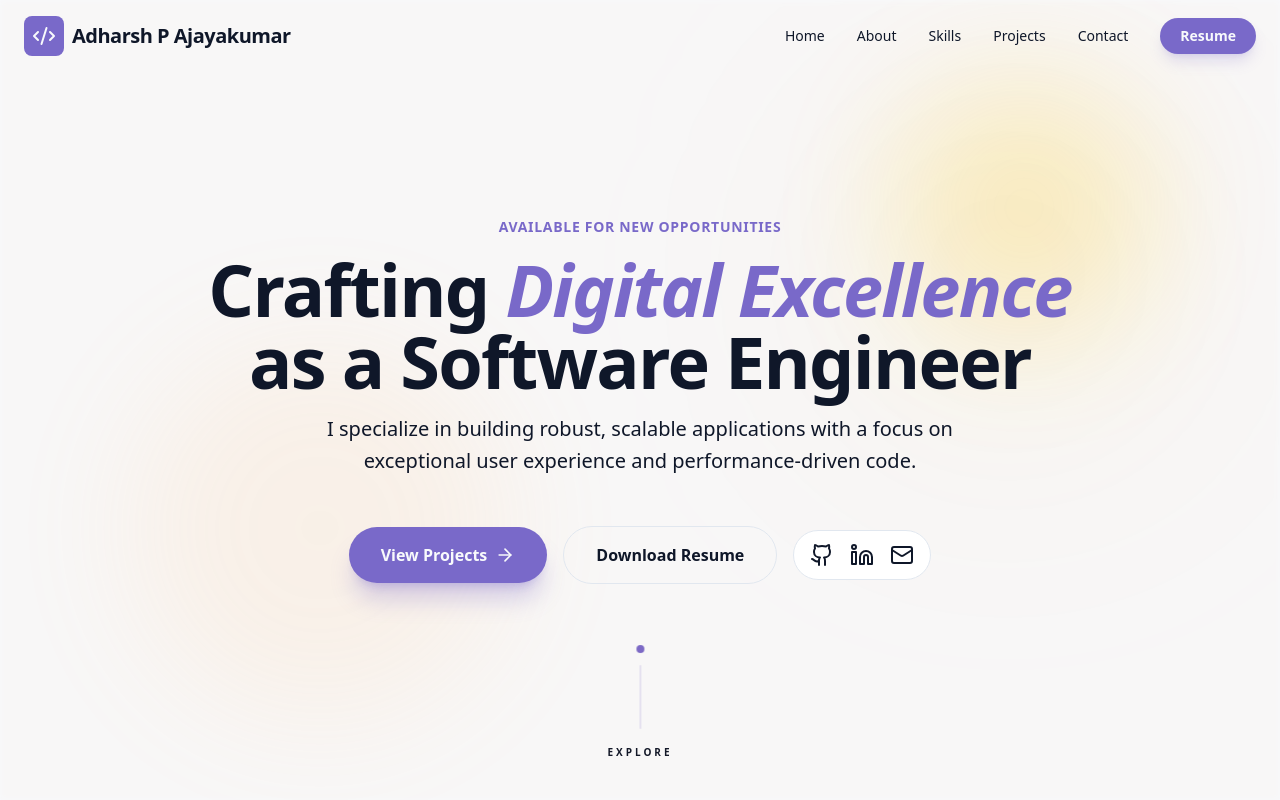
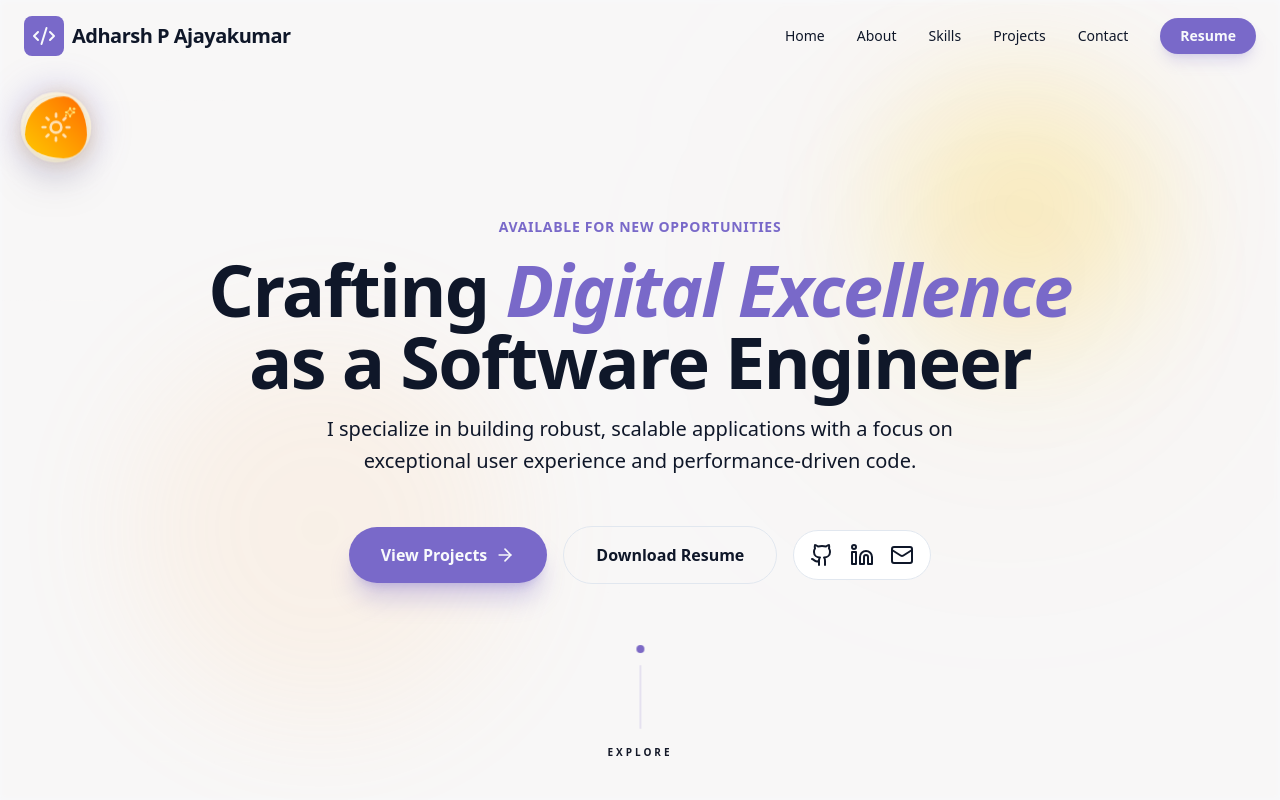
Before and after one commit to adharsh555/Portfolio_React_Tailwind, a React (Vite) app: page / in a window 1280 px wide. Shown: the top 800 px of the page. Built offline with nearby package versions, Linux system fonts and the light colour scheme.

Commit message:
Introduce dynamic wind system, fix OverlaySystem syntax, and sanitize Tailwind CSS for build stability

```diff
--- a/src/App.jsx
+++ b/src/App.jsx
@@ -4,6 +4,7 @@ import { Toaster } from './components/ui/toaster';
 import { NotFound } from './Pages/NotFound';
 import { EnvironmentProvider } from './context/EnvironmentContext';
 import { OverlaySystem } from './components/OverlaySystem';
+import { ThemeToggle } from './components/ThemeToggle';
 
 function App() {
 
@@ -11,6 +12,7 @@ function App() {
   return (
     <EnvironmentProvider>
       <OverlaySystem />
+      <ThemeToggle />
       <Toaster />
       <BrowserRouter>
         <Routes>
--- a/src/components/OverlaySystem.jsx
+++ b/src/components/OverlaySystem.jsx
@@ -1,9 +1,20 @@
-import React, { useMemo } from 'react';
+import React, { useMemo, useState, useEffect } from 'react';
 import { useEnvironment } from '../context/EnvironmentContext';
 import { cn } from '../lib/utils';
 
 export const OverlaySystem = () => {
     const { season, timeMode } = useEnvironment();
+    const [isWindy, setIsWindy] = useState(false);
+
+    useEffect(() => {
+        const toggleWind = () => {
+            setIsWindy(prev => !prev);
+            const nextInterval = isWindy ? Math.random() * 10000 + 10000 : Math.random() * 5000 + 5000;
+            setTimeout(toggleWind, nextInterval);
+        };
+        const timer = setTimeout(toggleWind, 5000);
+        return () => clearTimeout(timer);
+    }, [isWindy]);
 
     const particles = useMemo(() => {
         const count = season === 'summer' ? 0 : 50;
@@ -29,6 +40,17 @@ export const OverlaySystem = () => {
         }));
     }, [timeMode]);
 
+    const windStreaks = useMemo(() => {
+        if (!isWindy) return [];
+        return Array.from({ length: 5 }).map((_, i) => ({
+            id: i,
+            top: `${Math.random() * 100}%`,
+            delay: `${Math.random() * 2}s`,
+            duration: `${1 + Math.random() * 2}s`,
+            width: `${100 + Math.random() * 200}px`
+        }));
+    }, [isWindy]);
+
     return (
         <div className="fixed inset-0 pointer-events-none z-[5] overflow-hidden">
             {/* Night Sky Elements */}
@@ -38,7 +60,7 @@ export const OverlaySystem = () => {
                     {stars.map(star => (
                         <div
                             key={`star-${star.id}`}
-                            className="absolute bg-white rounded-full animate-[star-twinkle_infinite_ease-in-out]"
+                            className="absolute bg-white rounded-full animate-[star-twinkle_1.5s_infinite_ease-in-out]"
                             style={{
                                 top: star.top,
                                 left: star.left,
@@ -53,6 +75,25 @@ export const OverlaySystem = () => {
                 </div>
             )}
 
+            {/* Wind Streaks */}
+            {isWindy && windStreaks.map(streak => (
+                <div
+                    key={`streak-${streak.id}`}
+                    className="absolute h-[1px] bg-gradient-to-r from-transparent via-white/20 to-transparent animate-[wind-streak_linear_infinite]"
+                    style={{
+                        top: streak.top,
+                        width: streak.width,
+                        animationDelay: streak.delay,
+                        animationDuration: streak.duration
+                    }}
+                />
+            ))}
+
+            {/* Physical Effects Wrapper (affected by wind gust) */}
+            <div className={cn(
+                "absolute inset-0 transition-transform duration-1000",
+                isWindy && "animate-[wind-gust_5s_ease-in-out_infinite]"
+            )}>
                 {/* Seasonal Effects */}
                 {season === 'winter' && particles.map(p => (
                     <div
@@ -96,6 +137,7 @@ export const OverlaySystem = () => {
                         }}
                     />
                 ))}
+            </div>
 
             {season === 'summer' && (
                 <div className="absolute inset-0 bg-orange-500/5 animate-[shimmer-heat_10s_linear_infinite] overflow-hidden">
--- a/src/components/ThemeToggle.jsx
+++ b/src/components/ThemeToggle.jsx
@@ -1,48 +1,56 @@
-import { Moon, Sun } from 'lucide-react';
-import { useEffect, useState } from 'react';
-import { cn } from '@/lib/utils';
+import React from 'react';
+import { useEnvironment } from '../context/EnvironmentContext';
+import { Sun, Moon, Sparkles } from 'lucide-react';
+import { cn } from '../lib/utils';
 
 export const ThemeToggle = () => {
-  const [isDarkMode, setIsDarkMode] = useState(true); // default to dark
-
-  useEffect(() => {
-    const storedTheme = localStorage.getItem('theme');
-
-    if (storedTheme === 'light') {
-      document.documentElement.classList.remove('dark');
-      setIsDarkMode(false);
-    } else {
-      document.documentElement.classList.add('dark');
-      setIsDarkMode(true);
-      localStorage.setItem('theme', 'dark'); // ensure it's saved
-    }
-  }, []);
-
-  const toggleTheme = () => {
-    if (isDarkMode) {
-      document.documentElement.classList.remove('dark');
-      localStorage.setItem('theme', 'light');
-      setIsDarkMode(false);
-    } else {
-      document.documentElement.classList.add('dark');
-      localStorage.setItem('theme', 'dark');
-      setIsDarkMode(true);
-    }
-  };
+  const { timeMode, toggleTheme } = useEnvironment();
 
   return (
     <button
       onClick={toggleTheme}
       className={cn(
-        "fixed max-sm:hidden top-5 right-5 z-50 p-2 rounded-full transition-colors duration-300",
-        "focus:outline-hidden"
+        "fixed left-6 top-24 z-[100] group flex items-center justify-center w-16 h-16 rounded-full transition-all duration-700",
+        "bg-background/20 backdrop-blur-xl border border-border/50",
+        "animate-[orb-float_6s_ease-in-out_infinite] hover:scale-110 active:scale-90",
+        "shadow-2xl hover:shadow-primary/20"
       )}
+      title={`Switch to ${timeMode === 'day' ? 'Night' : 'Day'} Mode`}
     >
-      {isDarkMode ? (
-        <Sun className="h-6 w-6 text-yellow-300" />
-      ) : (
-        <Moon className="h-6 w-6 text-yellow-300" />
-      )}
+      {/* ... existing morphing orb code ... */}
+      <div className={cn(
+        "absolute inset-0 rounded-full transition-all duration-1000 animate-[orb-morph_10s_linear_infinite]",
+        timeMode === 'day'
+          ? "bg-gradient-to-tr from-yellow-400 to-orange-500 shadow-[0_0_20px_rgba(251,191,36,0.4)]"
+          : "bg-gradient-to-tr from-indigo-600 to-purple-700 shadow-[0_0_20px_rgba(139,92,246,0.4)]"
+      )} />
+
+      {/* Glowing Aura (Attraction Animation) */}
+      <div className="absolute inset-[-4px] rounded-full border border-primary/20 animate-[glow-pulse_4s_ease-in-out_infinite]" />
+
+      {/* Icons */}
+      <div className="relative z-10 flex items-center justify-center w-full h-full">
+        {timeMode === 'day' ? (
+          <div className="relative transform group-hover:rotate-12 transition-transform duration-500">
+            <Sun className="w-8 h-8 text-white animate-pulse" />
+            <Sparkles className="absolute -top-1 -right-1 w-3 h-3 text-yellow-200 animate-bounce" />
+          </div>
+        ) : (
+          <div className="relative transform group-hover:-rotate-12 transition-transform duration-500">
+            <Moon className="w-8 h-8 text-white" />
+            <div className="absolute inset-0 bg-white/10 blur-xl rounded-full" />
+            {/* Tiny orbiting stars */}
+            <div className="absolute inset-0 animate-[spin_8s_linear_infinite]">
+              <div className="absolute top-0 left-1/2 w-1 h-1 bg-white rounded-full shadow-[0_0_5px_white]" />
+            </div>
+          </div>
+        )}
+      </div>
+
+      {/* Subtle Tooltip Label (Mobile friendly) */}
+      <span className="absolute -right-20 px-3 py-1 bg-card border border-border rounded-lg text-xs font-bold opacity-0 group-hover:opacity-100 transition-opacity whitespace-nowrap pointer-events-none">
+        {timeMode === 'day' ? 'Nightfall?' : 'Sunshine?'}
+      </span>
     </button>
   );
 };
--- a/src/context/EnvironmentContext.jsx
+++ b/src/context/EnvironmentContext.jsx
@@ -13,6 +13,20 @@ export const useEnvironment = () => {
 export const EnvironmentProvider = ({ children }) => {
     const [timeMode, setTimeMode] = useState('day'); // 'day' or 'night'
     const [season, setSeason] = useState('spring'); // 'spring', 'summer', 'monsoon', 'winter'
+    const [isManual, setIsManual] = useState(false);
+
+    const toggleTheme = () => {
+        setIsManual(true);
+        setTimeMode(prev => {
+            const newMode = prev === 'day' ? 'night' : 'day';
+            if (newMode === 'night') {
+                document.documentElement.classList.add('dark');
+            } else {
+                document.documentElement.classList.remove('dark');
+            }
+            return newMode;
+        });
+    };
 
     useEffect(() => {
         const updateEnvironment = () => {
@@ -20,7 +34,8 @@ export const EnvironmentProvider = ({ children }) => {
             const hour = now.getHours();
             const month = now.getMonth(); // 0-11
 
-            // Time Logic (6 AM - 6 PM is Day)
+            // Only auto-update if the user hasn't manually toggled it
+            if (!isManual) {
                 if (hour >= 6 && hour < 18) {
                     setTimeMode('day');
                     document.documentElement.classList.remove('dark');
@@ -28,8 +43,9 @@ export const EnvironmentProvider = ({ children }) => {
                     setTimeMode('night');
                     document.documentElement.classList.add('dark');
                 }
+            }
 
-            // Seasonal Logic
+            // Seasonal Logic (always auto-updates)
             if (month >= 1 && month <= 2) {
                 setSeason('spring');
             } else if (month >= 3 && month <= 5) {
@@ -45,10 +61,10 @@ export const EnvironmentProvider = ({ children }) => {
         const interval = setInterval(updateEnvironment, 60000);
 
         return () => clearInterval(interval);
-    }, []);
+    }, [isManual]);
 
     return (
-        <EnvironmentContext.Provider value={{ timeMode, season }}>
+        <EnvironmentContext.Provider value={{ timeMode, season, toggleTheme }}>
             {children}
         </EnvironmentContext.Provider>
     );
```
Also changed, not shown: src/index.css (+95 -11 lines). Lines whose indentation alone changed are shown as unchanged.
